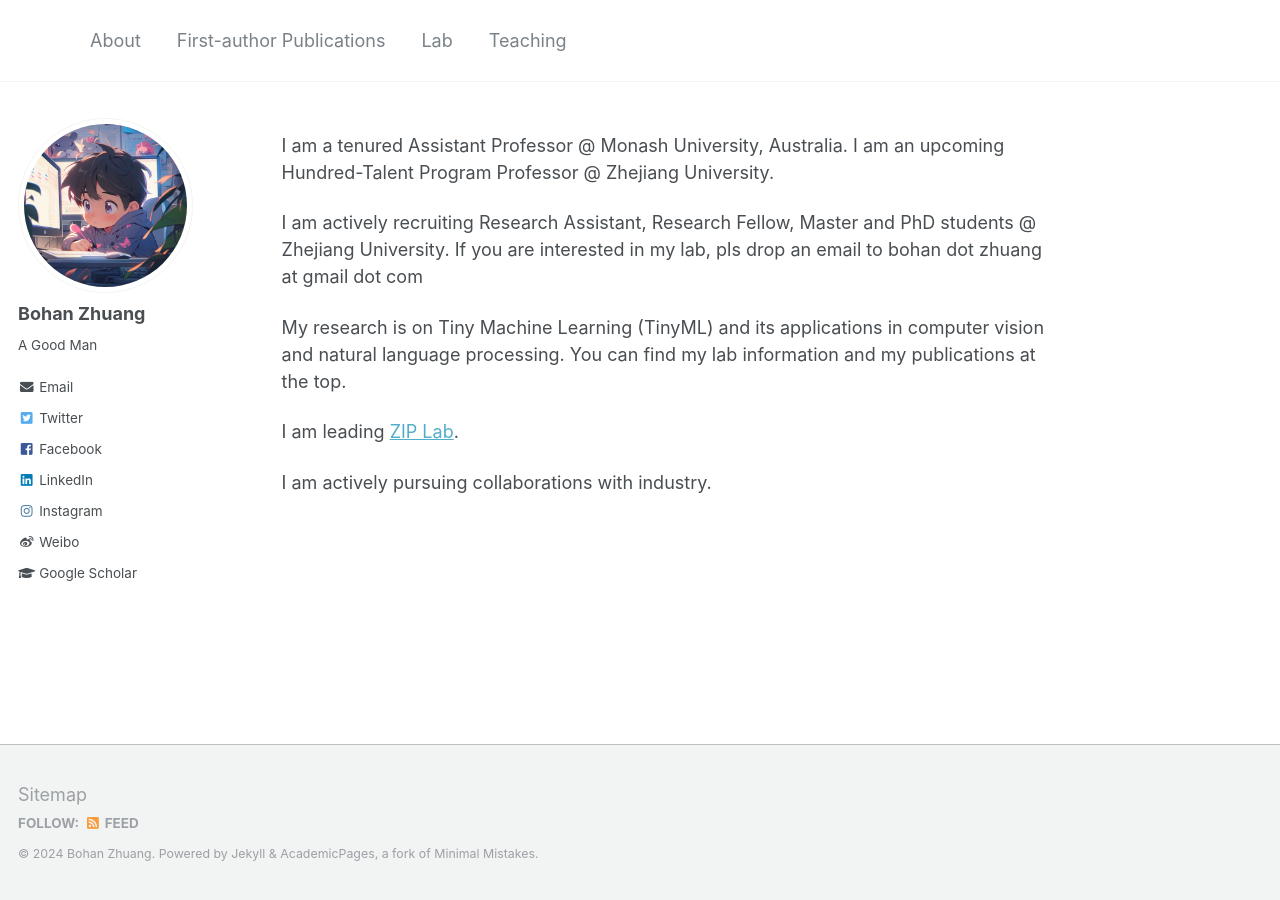
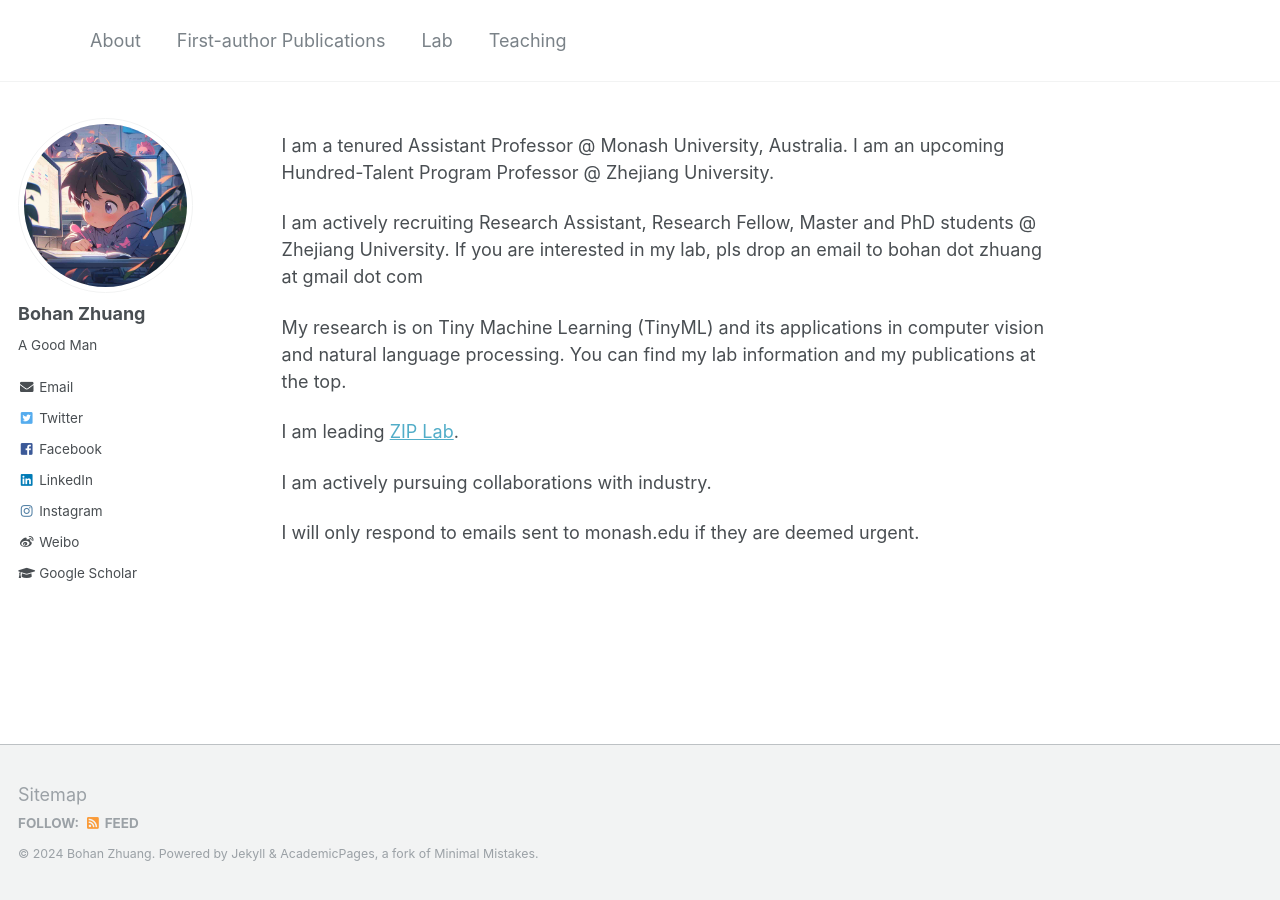
Before and after one commit to bohanzhuang/bohanzhuang.github.io, a Jekyll site: the page built from _pages/about.md, in a window 1280 px wide. Built offline with Jekyll 4.4.1, drawn with Linux system fonts in a browser that asks for light colours.

Commit message:
Update about.md

```diff
--- a/_pages/about.md
+++ b/_pages/about.md
@@ -17,3 +17,5 @@ My research is on Tiny Machine Learning (TinyML) and its applications in compute
 I am leading [ZIP Lab](https://ziplab.github.io/).
 
 I am actively pursuing collaborations with industry.
+
+I will only respond to emails sent to monash.edu if they are deemed urgent.
```
